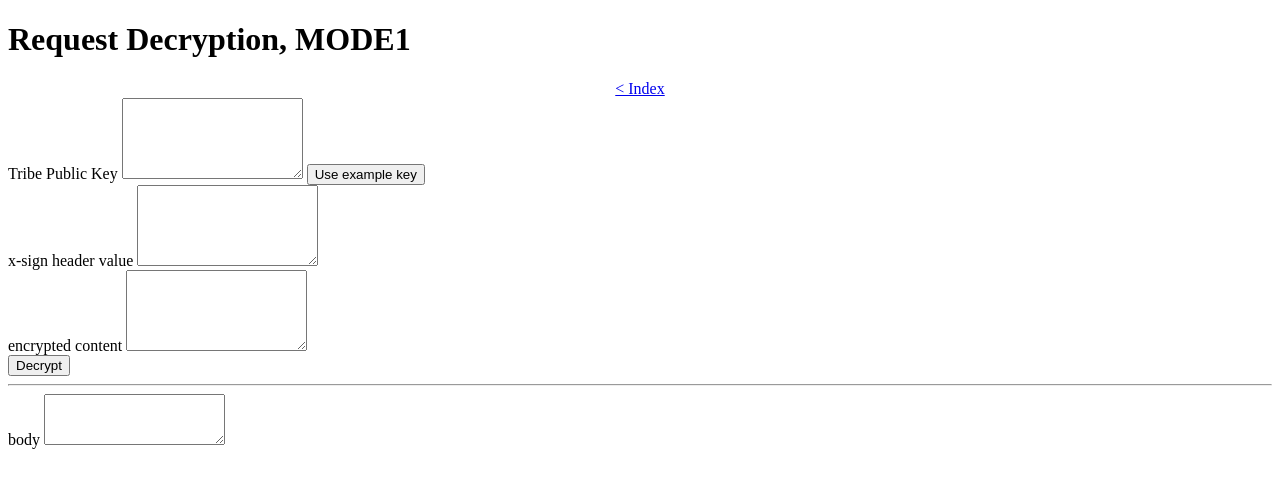
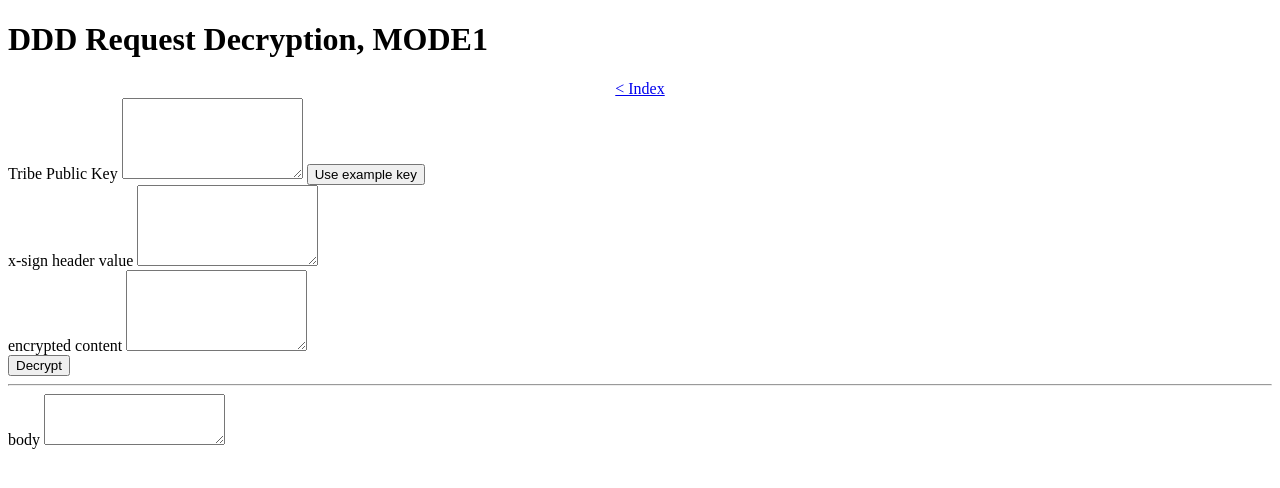
Before and after one commit to sergheizagaiciuc/tribe_encryption_primer, a plain HTML site: page decrypt-mode1.html in a window 1280 px wide. Drawn offline with Linux system fonts and the light colour scheme.

Commit message:
deploy: 6b82259e54a16766a08ed38101b24ab9fe64a17e

```diff
--- a/decrypt-mode1.html
+++ b/decrypt-mode1.html
@@ -1 +1 @@
-<!DOCTYPE html><html lang="en"><head><meta charset="utf-8"><meta name="viewport" content="width=device-width, initial-scale=1.0"><title>Decryption, MODE 1</title><link rel="stylesheet" href="/index.1bdf376f.css"></head><body> <h1>Request Decryption, MODE1</h1> <div style="text-align:center"><a href="/index.html">&lt; Index</a></div> <form> <div class="formfield"> <label for="key">Tribe Public Key</label> <textarea id="key" rows="5"></textarea> <button id="useExampleKey">Use example key</button> </div> <div class="formfield"> <label for="x-sign">x-sign header value</label> <textarea id="x-sign" rows="5"></textarea> </div> <div class="formfield"> <label for="enccontent">encrypted content</label> <textarea id="enccontent" rows="5"></textarea> </div> <div class="formfield"> <button id="decrypt-mode1">Decrypt</button> </div> <hr> <div class="formfield"> <label for="body">body</label> <textarea id="body" rows="3"></textarea> </div> </form> <script type="module" src="/encrypt-mode1.5b3713f1.js"></script></body></html>
+<!DOCTYPE html><html lang="en"><head><meta charset="utf-8"><meta name="viewport" content="width=device-width, initial-scale=1.0"><title>Decryption, MODE 1</title><link rel="stylesheet" href="/index.1bdf376f.css"></head><body> <h1>DDD Request Decryption, MODE1</h1> <div style="text-align:center"><a href="/index.html">&lt; Index</a></div> <form> <div class="formfield"> <label for="key">Tribe Public Key</label> <textarea id="key" rows="5"></textarea> <button id="useExampleKey">Use example key</button> </div> <div class="formfield"> <label for="x-sign">x-sign header value</label> <textarea id="x-sign" rows="5"></textarea> </div> <div class="formfield"> <label for="enccontent">encrypted content</label> <textarea id="enccontent" rows="5"></textarea> </div> <div class="formfield"> <button id="decrypt-mode1">Decrypt</button> </div> <hr> <div class="formfield"> <label for="body">body</label> <textarea id="body" rows="3"></textarea> </div> </form> <script type="module" src="/encrypt-mode1.5b3713f1.js"></script></body></html>
```
